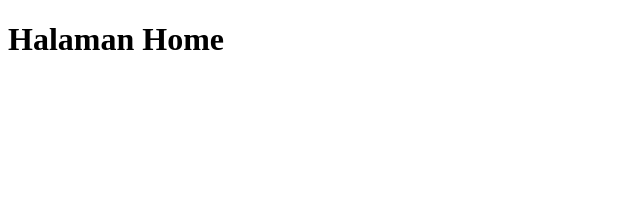
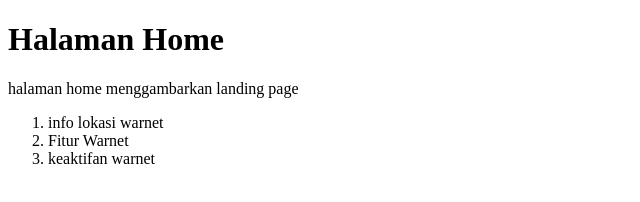
Before and after one commit to drakkdark/weblandingpagewarnet, a plain HTML site: page index.html in a window 1280 px wide. Shown: the whole page, without its empty margins (0-640 px from the left). Drawn offline with Linux system fonts and the light colour scheme.

Commit message:
home page

```diff
--- a/index.html
+++ b/index.html
@@ -11,6 +11,14 @@
 <body>
   <h1>Halaman Home</h1>
 
+  <p>halaman home menggambarkan landing page</p>
+
+  <ol>
+    <li>info lokasi warnet</li>
+    <li>Fitur Warnet</li>
+    <li>keaktifan warnet</li>
+  </ol>
+
 </body>
 
 </html>
```
